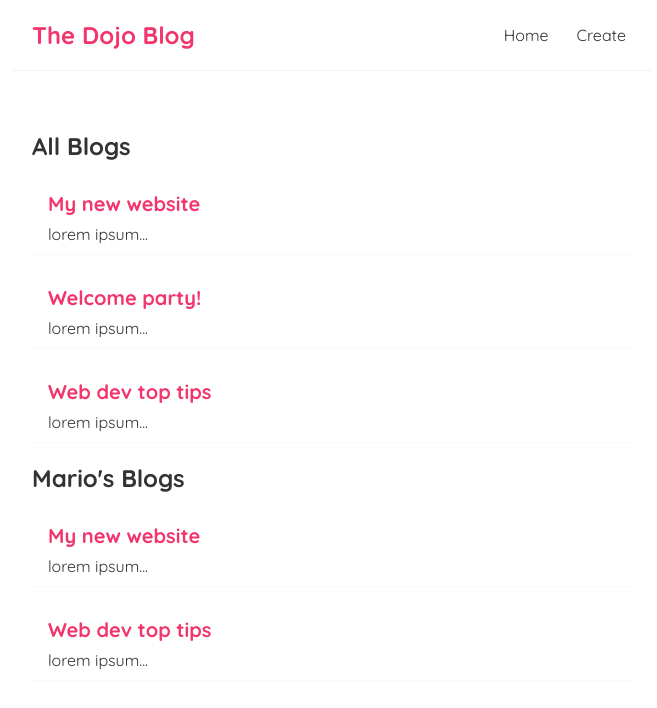
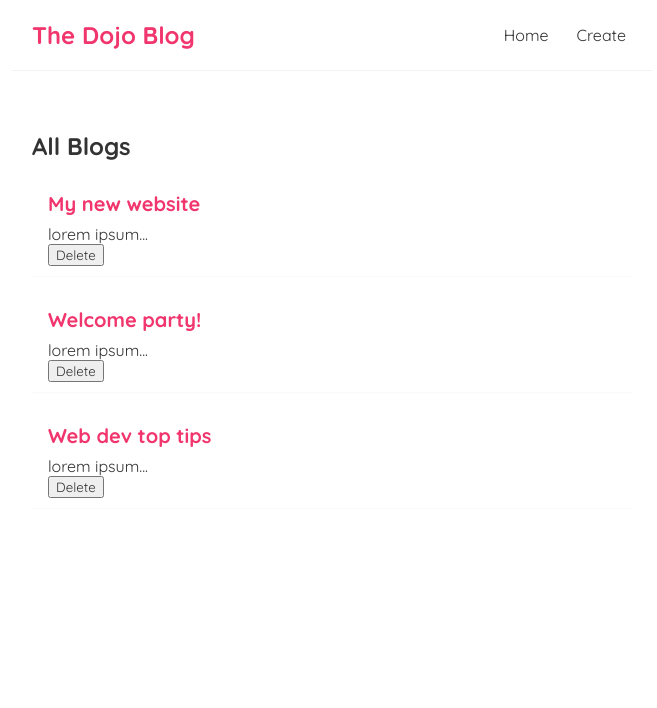
Before and after one commit to ahmad-44/react-netninja-yt, a React (Create React App) app: page / in a window 1280 px wide. Shown: the top 708 px of the page, without its empty margins (308-965 px from the left). Built offline with nearby package versions, Linux system fonts and the light colour scheme.

Commit message:
Pass functions as props into other components

```diff
--- a/src/BlogList.js
+++ b/src/BlogList.js
@@ -1,6 +1,5 @@
-const BlogList = (props) => {
-    const title = props.title
-    const blogs = props.blogs
+const BlogList = ({title, blogs, handleDelete}) => {
+
     return (
         <div className="blog-list">
             <h2>{title}</h2>
@@ -8,6 +7,7 @@ const BlogList = (props) => {
                 <div className="blog-preview" key={blog.id}>
                     <h2>{blog.title}</h2>
                     <p>{blog.body}</p>
+                    <button onClick={()=>handleDelete(blog.id)}>Delete</button>
                 </div>
             ))}
         </div>
--- a/src/Home.js
+++ b/src/Home.js
@@ -8,10 +8,14 @@ const Home = () => {
         { title: 'Web dev top tips', body: 'lorem ipsum...', author: 'mario', id: 3 }
       ])
 
+    const handleDelete = (id) => {
+        const newBlogs = blogs.filter(blog => blog.id !== id);
+        setBlogs(newBlogs)
+    }
+
     return(
         <div className="home">
-            <BlogList blogs={blogs} title={'All Blogs'}/>
-            <BlogList blogs={blogs.filter((blog)=>blog.author === "mario")} title={"Mario's Blogs"} />
+            <BlogList blogs={blogs} title={'All Blogs'} handleDelete={handleDelete}/>
         </div>
     );
 }
```
